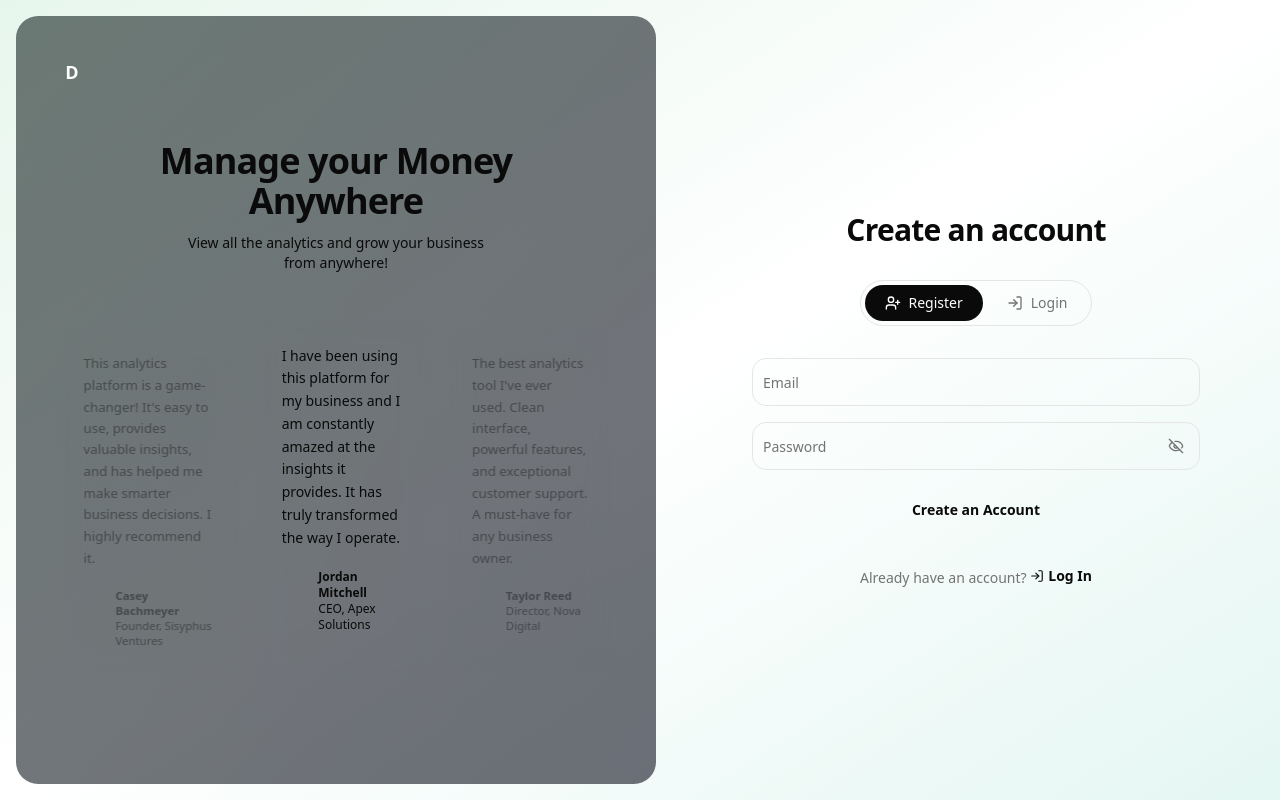
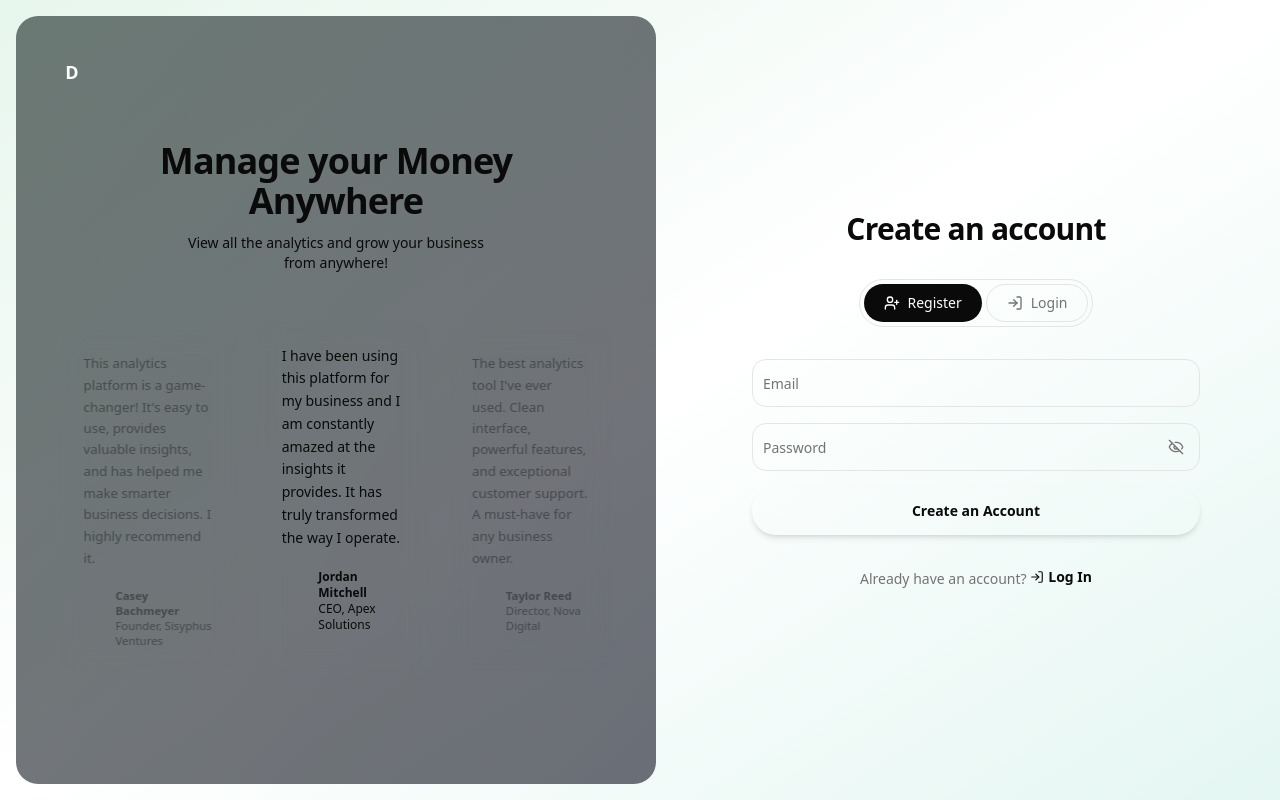
Before and after one commit to hossainrabbii/mailforge, a Next.js app: page / in a window 1280 px wide. Built offline with nearby package versions, Linux system fonts and the light colour scheme; no server answers.

Commit message:
small changes

```diff
--- a/components/SignupForm.tsx
+++ b/components/SignupForm.tsx
@@ -101,7 +101,7 @@ export function SignupForm() {
             <button
               type="button"
               onClick={() => setTab("login")}
-              className={`flex items-center gap-2 px-5 py-2 rounded-full text-sm font-medium transition-colors ${
+              className={`flex items-center gap-2 px-5 py-2 rounded-full text-sm font-medium transition-colors border ${
                 tab === "login"
                   ? "bg-foreground text-background"
                   : "text-muted-foreground hover:text-foreground"
@@ -171,7 +171,7 @@ export function SignupForm() {
 
               <Button
                 type="submit"
-                className="w-full h-12 rounded-full bg-brand-orange hover:bg-brand-orange/90 text-brand-orange-foreground text-sm font-semibold"
+                className="w-full h-12 rounded-full bg-brand-orange hover:bg-brand-orange/90 text-brand-orange-foreground text-sm font-semibold shadow-md"
               >
                 Create an Account
               </Button>
@@ -234,10 +234,9 @@ export function SignupForm() {
                   </FormItem>
                 )}
               />
-
               <Button
                 type="submit"
-                className="w-full h-12 rounded-full bg-brand-orange hover:bg-brand-orange/90 text-brand-orange-foreground text-sm font-semibold"
+                className="w-full h-12 rounded-full bg-brand-orange hover:bg-brand-orange/90 text-brand-orange-foreground text-sm font-semibold shadow-md"
               >
                 Log In
               </Button>
```
